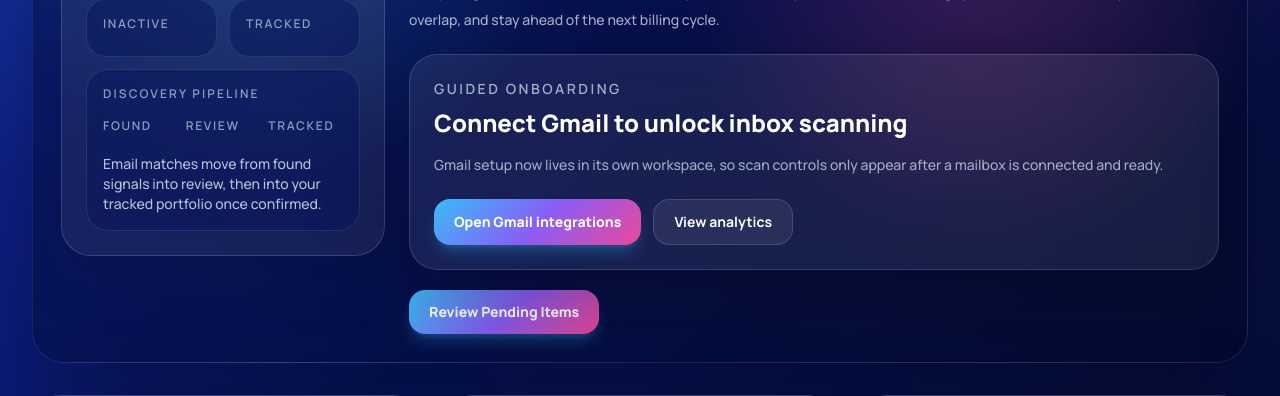
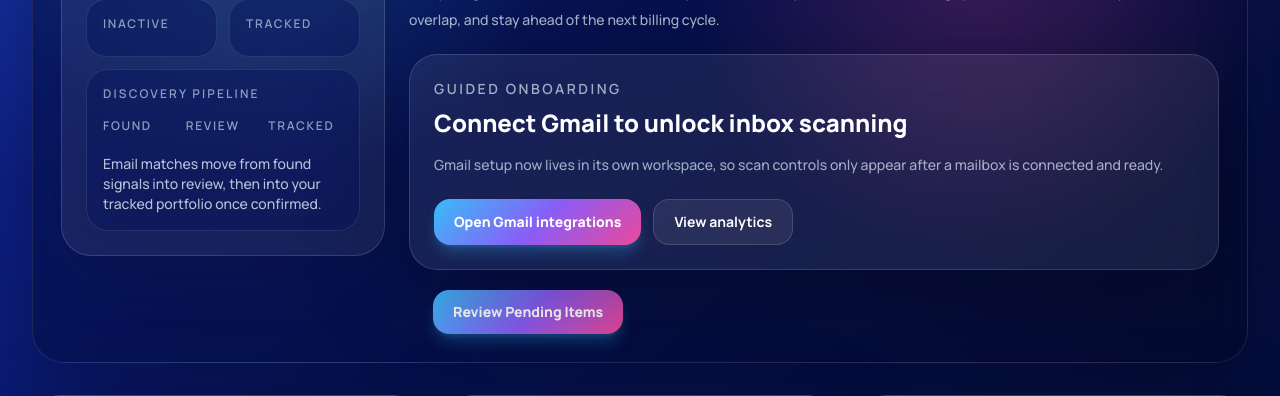
Before and after one commit to raymansarowa976/Subscription-Intelligence, a Django app: template templates/subscriptions/dashboard.html in a window 1280 px wide. Shown: the part 282-678 px from the top of the page. Run offline with Django 5.2, Linux system fonts and the light colour scheme; the template is opened without the code that fills it, so the values that code supplies are empty; some libraries are stand-ins or nearby versions.

Commit message:
moved button over slightly to line up with other button

```diff
--- a/templates/subscriptions/dashboard.html
+++ b/templates/subscriptions/dashboard.html
@@ -65,7 +65,7 @@
                 </div>
             </div>
 
-            <div class="flex flex-wrap gap-3">
+            <div class="flex flex-wrap gap-3 px-6">
                 <a id="dashboard-review-cta" class="inline-flex items-center justify-center rounded-2xl bg-gradient-to-r from-pine to-pineDeep px-5 py-3 text-sm font-extrabold text-white shadow-lg shadow-pine/20 transition hover:-translate-y-0.5" href="{% url 'transactions:candidates' %}">
                     Review Pending Items
                 </a>
```
